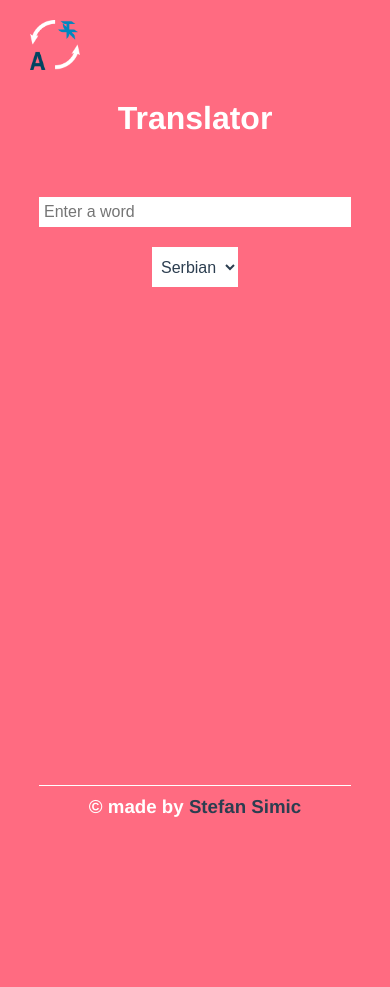
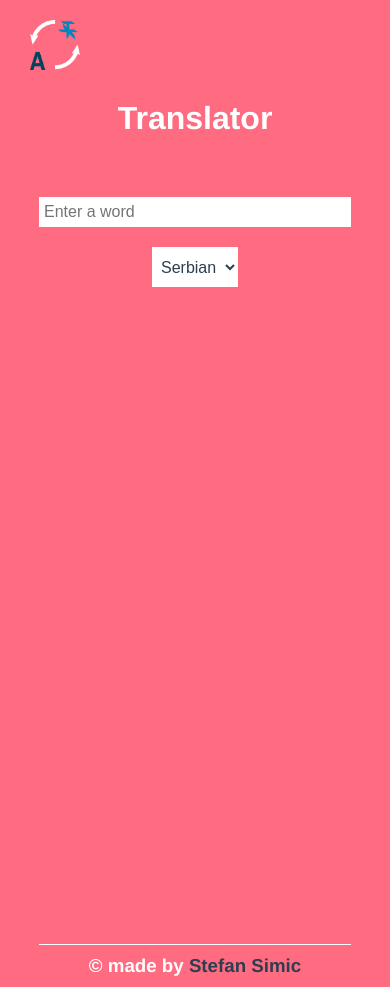
Before and after one commit to simmedia/Translator, a Vue app: page / in a window 390 px wide. Before the commit the page ends 844 px from the top, so only its background shows below. Built offline with nearby package versions, Linux system fonts and the light colour scheme; what vue-resource would draw is missing.

Commit message:
Style fixed

```diff
--- a/src/App.vue
+++ b/src/App.vue
@@ -6,6 +6,7 @@
       <TranslateForm @formSubmit="translateText"/>
       <TranslateOutput v-if="translatedText" v-text="translatedText"/>
     </div>
+
     <footer>
       <h3>
         &copy; made by
@@ -59,6 +60,7 @@ export default {
 body {
   background: #ff6b81;
   box-sizing: border-box;
+  height: 100%;
 }
 #app {
   font-family: "Avenir", Helvetica, Arial, sans-serif;
@@ -70,6 +72,11 @@ body {
   height: 100%;
   box-sizing: border-box;
 }
+.wrapper {
+  width: 100%;
+  height: 100vh;
+  position: relative;
+}
 
 img {
   position: absolute;
@@ -79,10 +86,7 @@ img {
 
 footer {
   width: 80%;
-  position: absolute;
-  bottom: 0;
-  left: 50%;
-  transform: translateX(-50%);
+  margin: 0 auto;
 }
 
 footer h3 {
@@ -107,12 +111,5 @@ footer a:hover {
     width: 50px;
   }
 
-  footer {
-    position: absolute;
-    left: 50%;
-    top: 93%;
-    margin: 0 auto;
-    transform: translateX(-50%);
-  }
 }
 </style>
--- a/src/components/TranslateOutput.vue
+++ b/src/components/TranslateOutput.vue
@@ -7,10 +7,7 @@
 <script>
 export default {
   name: "TranslateOutput",
-  props: ["translatedText"],
-  data() {
-    return {};
-  }
+  props: ["translatedText"]
 };
 </script>
 
```
